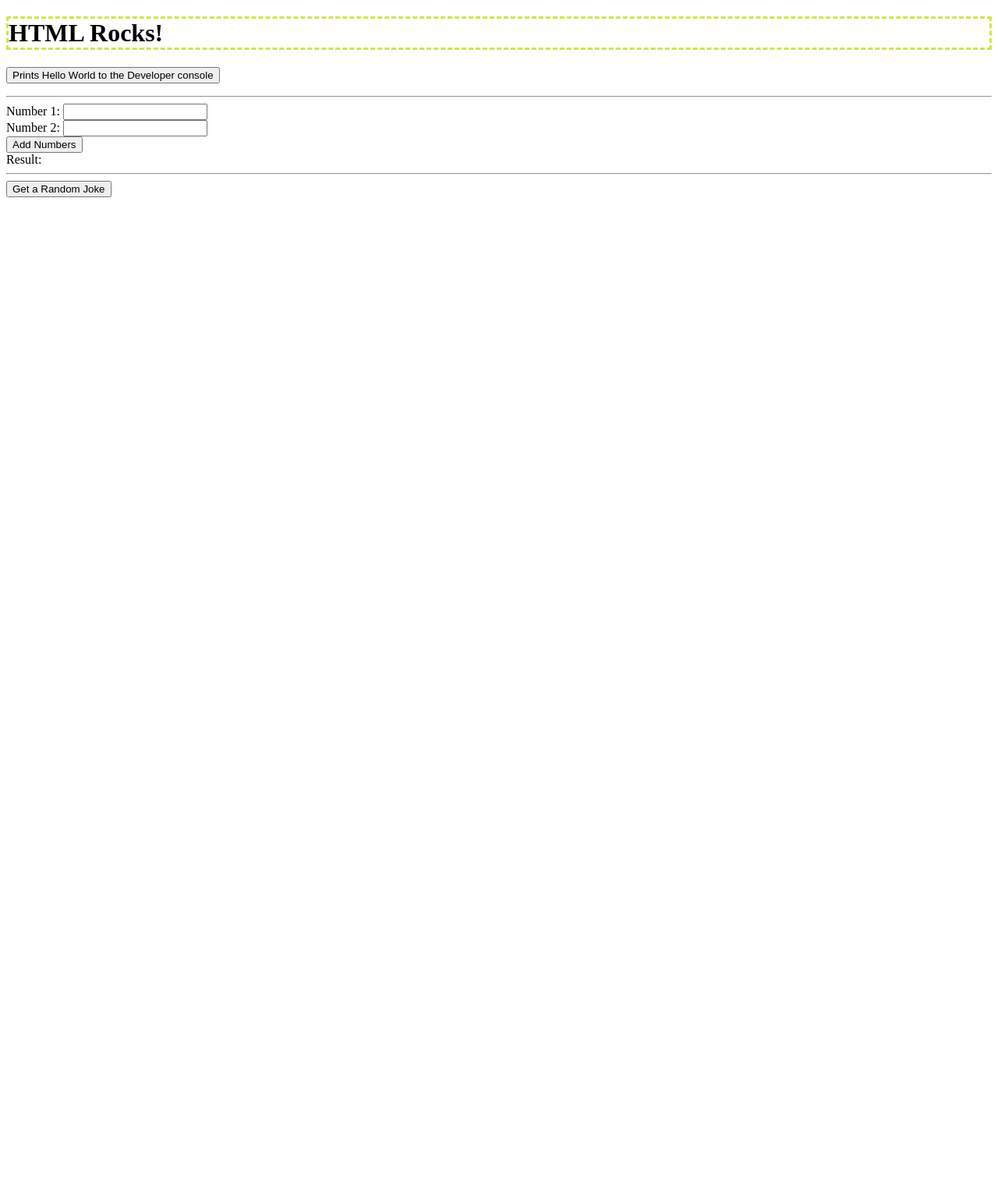
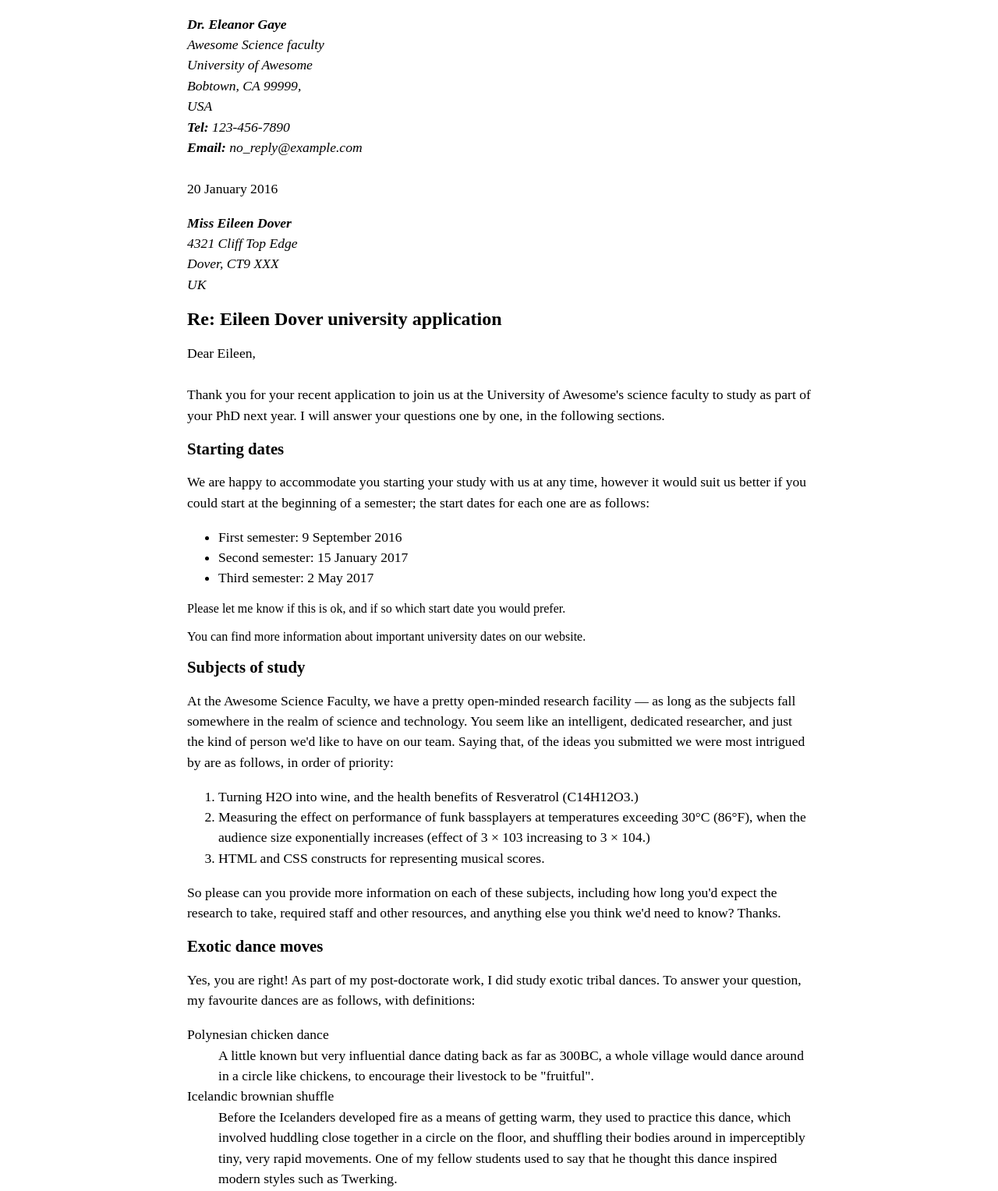
Before and after one commit to joshpridgen/M3.2, a website: page index.html in a window 1280 px wide. Shown: the top 1528 px of the page at 78% size. Before the commit the page ends 800 px from the top, so only its background shows below. Drawn offline with Linux system fonts and the light colour scheme.

Commit message:
almost done (subscript + acronyms/abbreviations + address)

```diff
--- a/css/style.css
+++ b/css/style.css
@@ -1,4 +1,24 @@
-h1{
-  border-color: #d3e644;
-  border-style: dashed;
+body {
+  max-width: 800px;
+  margin: 0 auto;
 }
+
+.sender-column {
+  text-align: right;
+}
+
+h1 {
+  font-size: 1.5em;
+}
+
+h2 {
+  font-size: 1.3em;
+}
+
+p,ul,ol,dl,address {
+  font-size: 1.1em;
+}
+
+p, li, dd, dt, address {
+  line-height: 1.5;
+}
--- a/index.html
+++ b/index.html
@@ -4,76 +4,94 @@
 <head>
   <meta charset="utf-8">
   <title>Hello World!</title>
-  <meta name="description" content="">
-  <meta name="viewport" content="width=device-width, initial-scale=1">
+  <meta name="Joshua Pridgen" content="LAB M3.2S">
   <link rel="stylesheet" href="css/style.css">
-  <link rel="shortcut icon" href="img/favicon.ico">
 </head>
 
 <body>
-  <h1>HTML Rocks!</h1>
+<p><em><strong>Dr. Eleanor Gaye</strong><br>
+Awesome Science faculty<br>
+University of Awesome<br>
+Bobtown, CA 99999,<br>
+USA<br>
+<strong>Tel:</strong> 123-456-7890<br>
+<strong>Email:</strong> no_reply@example.com<br><br>
+</em>
+20 January 2016<br>
+</p>
+
+<p><em>
+  <strong>Miss Eileen Dover</strong><br>
+  4321 Cliff Top Edge<br>
+  Dover, CT9 XXX<br>
+  UK<br>
+</em></p>
+
+
+<h1><strong>Re: Eileen Dover university application</strong></h1>
   <p>
-    <button  onclick="helloWorld()">Prints Hello World to the Developer console</button>
+    Dear Eileen,<br><br>
+
+    Thank you for your recent application to join us at the University of Awesome's science faculty to study as part of your PhD next year. I will answer your questions one by one, in the following sections.
   </p>
-  <hr>
-  <form id="addForm">
-    <label for="num1">Number 1:</label>
-    <input type="number" id="num1" name="num1" required>
-    <br>
-    <label for="num2">Number 2:</label>
-    <input type="number" id="num2" name="num2" required>
-    <br>
-    <button type="submit">Add Numbers</button>
-  </form>
 
-  <label id="result">Result:</label>
+<h2><strong>Starting dates</strong></h2>
 
-  <hr>
+  <p>
+    We are happy to accommodate you starting your study with us at any time, however it would suit us better if you could start at the beginning of a semester; the start dates for each one are as follows:
+    <ul>
+      <li>First semester: 9 September 2016</li>
+      <li>Second semester: 15 January 2017</li>
+      <li>Third semester: 2 May 2017</li>
+    </ul>
+    Please let me know if this is ok, and if so which start date you would prefer.<br><br>
 
-  <button id="jokeButton">Get a Random Joke</button>
-  <p id="joke"></p>
+    You can find more information about important university dates on our website.
+  </p>
 
-  <script type="module" script="js/main.js">
-    import {helloWorld, add, fetchRandomJoke} from './js/main.js';
+<h2><strong>Subjects of study</strong></h2>
+  <p>
+    At the Awesome Science Faculty, we have a pretty open-minded research facility — as long as the subjects fall somewhere in the realm of science and technology. You seem like an intelligent, dedicated researcher, and just the kind of person we'd like to have on our team. Saying that, of the ideas you submitted we were most intrigued by are as follows, in order of priority:
+  </p>
+  <ol>
+    <li>Turning H2O into wine, and the health benefits of Resveratrol (C14H12O3.)</li>
+    <li>Measuring the effect on performance of funk bassplayers at temperatures exceeding 30°C (86°F), when the audience size exponentially increases (effect of 3 × 103 increasing to 3 × 104.)</li>
+    <li>HTML and CSS constructs for representing musical scores.</li>
+  </ol>
 
-    // This shows how to assign a function to the window object
-    // so that it can be called from the browser console
-    window.helloWorld = helloWorld;
+  <p>
+    So please can you provide more information on each of these subjects, including how long you'd expect the research to take, required staff and other resources, and anything else you think we'd need to know? Thanks.
+  </p>
 
-    // This shows how to add an event listener to a button in the HTML
-    // and call a function when the button is clicked
-    const form = document.getElementById('addForm');
-    form.addEventListener('submit', function(e) {
-      e.preventDefault();
-      const num1 = parseFloat(document.getElementById('num1').value);
-      const num2 = parseFloat(document.getElementById('num2').value);
-      try{
-        const result = add(num1, num2);
-        document.getElementById('result').textContent = `Result: ${result}`;
-      }catch(e){
-        console.error(e);
-        document.getElementById('result').textContent = `Error: ${e.message}`;
-      }
+<h2><strong>Exotic dance moves</strong></h2>
 
-    });
+  <p>
+    Yes, you are right! As part of my post-doctorate work, I did study exotic tribal dances. To answer your question, my favourite dances are as follows, with definitions:
+    <dl>
+      <dt>Polynesian chicken dance</dt>
+        <dd>
+        A little known but very influential dance dating back as far as 300BC, a whole village would dance around in a circle like chickens, to encourage their livestock to be "fruitful".
+        </dd>
+      <dt>Icelandic brownian shuffle</dt>
+        <dd>
+        Before the Icelanders developed fire as a means of getting warm, they used to practice this dance, which involved huddling close together in a circle on the floor, and shuffling their bodies around in imperceptibly tiny, very rapid movements. One of my fellow students used to say that he thought this dance inspired modern styles such as Twerking.
+        </dd>
+      <dt>Arctic robot dance</dt>
+        <dd>
+        An interesting example of historic misinformation, English explorers in the 1960s believed to have discovered a new dance style characterized by "robotic", stilted movements, being practiced by inhabitants of Northern Alaska and Canada. Later on however it was discovered that they were just moving like this because they were really cold.
+        </dd>
+      </dl>
+  </p>
 
-    // this shows how to add an event listener to a button in the HTML
-    // that calls a function that fetches a random joke from an API
-    // and displays it on the page
-    const jokebtn = document.getElementById('jokeButton');
-    const jokeresult = document.getElementById('joke');
-    jokebtn.addEventListener('click', async () => {
-      try {
-        jokeresult.textContent = 'Loading...';
-        const joke = await fetchRandomJoke();
-        document.getElementById('joke').textContent = joke;
-      } catch (e) {
-        console.error(e);
-        document.getElementById('joke').textContent = `Error: ${e.message}`;
-      }
-    });
-  </script>
+  <p>
+  For more of my research, see my exotic dance research page.<br><br>
 
+  Yours sincerely,<br><br>
+
+  Dr Eleanor Gaye<br><br>
+
+  University of Awesome motto: "Be awesome to each other." -- <em>The memoirs of Bill S Preston, Esq</em>
+  </p>
 </body>
 
 </html>
```
